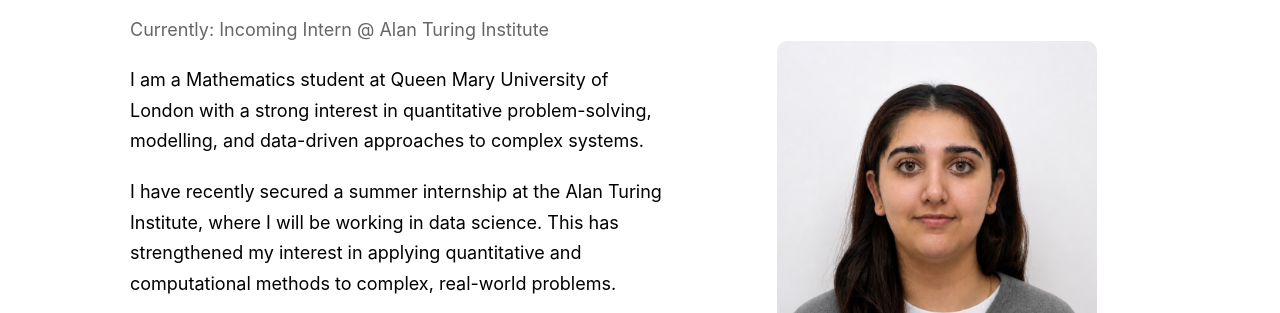
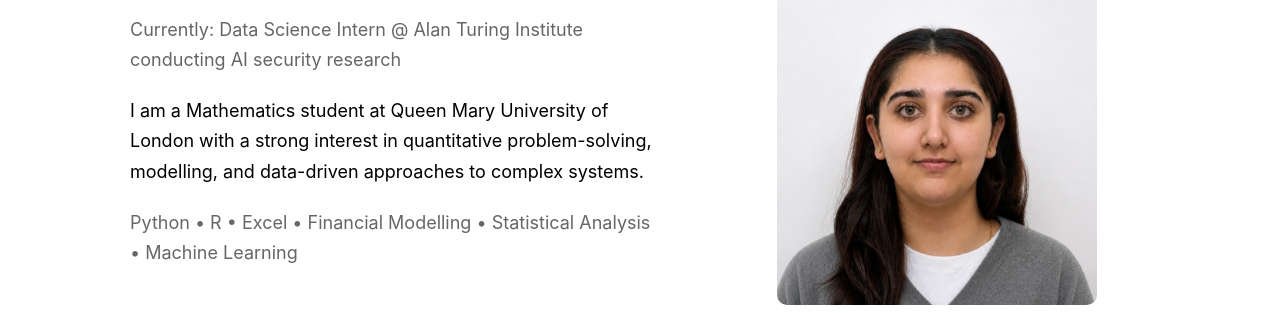
Before and after one commit to zahrang/zahrang.github.io, a plain HTML site: page index.html in a window 1280 px wide. Shown: the part 225-538 px from the top of the page. Drawn offline with Linux system fonts and the light colour scheme.

Commit message:
Update index.html

```diff
--- a/index.html
+++ b/index.html
@@ -165,18 +165,12 @@
   <div class="text">
     <h1>Zahra Goraya</h1>
     <p class="muted">
-     Currently: Incoming Intern @ Alan Turing Institute
+     Currently: Data Science Intern @ Alan Turing Institute conducting AI security research
     </p>
 
     <p>
      I am a Mathematics student at Queen Mary University of London with a strong interest in
      quantitative problem-solving, modelling, and data-driven approaches to complex systems.
-    </p>
-
-    <p>
-     I have recently secured a summer internship at the Alan Turing Institute,
-     where I will be working in data science. This has strengthened
-     my interest in applying quantitative and computational methods to complex, real-world problems.
     </p>
 
     <p class="muted">
```
